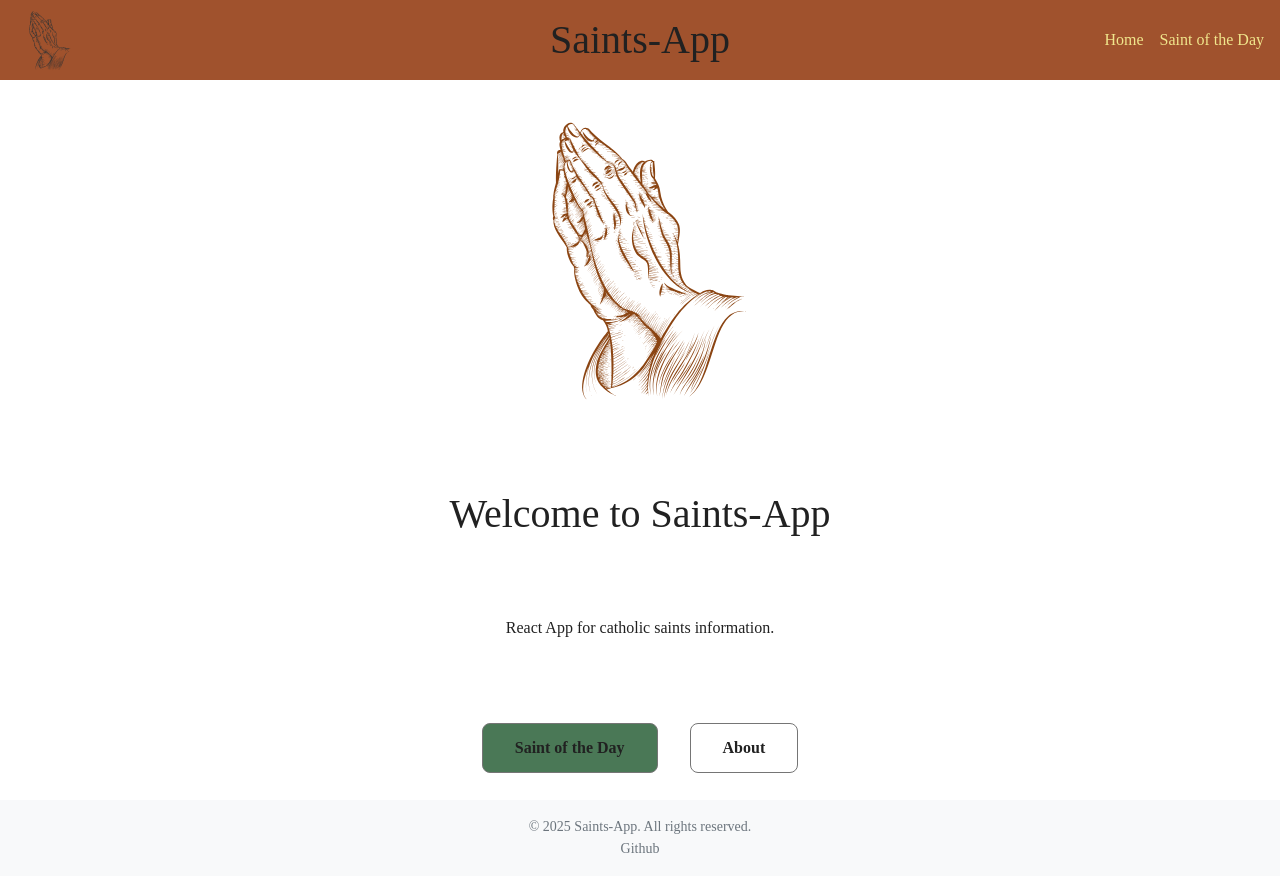
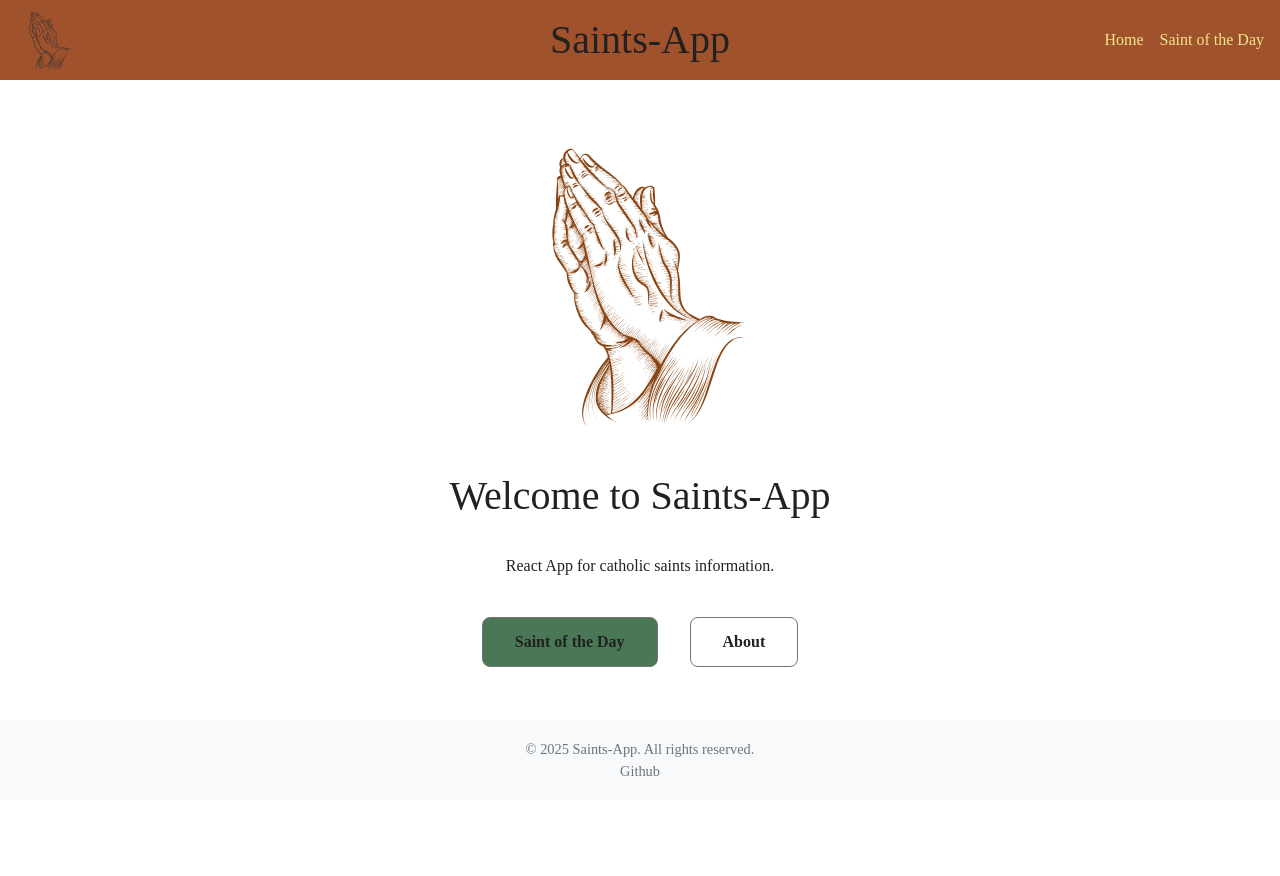
Before and after one commit to cybreuil/saints-app, a React (Vite) app: page / in a window 1280 px wide. After the commit the page ends 800 px from the top, so only its background shows below. Built offline with nearby package versions, Linux system fonts and the light colour scheme.

Commit message:
fix display presentation

```diff
--- a/src/components/Footer/Footer.css
+++ b/src/components/Footer/Footer.css
@@ -1,11 +1,12 @@
 .footer {
+	height: var(--footer-height);
 	display: flex;
 	flex-direction: column;
 	align-items: center;
+	justify-content: center;
 	gap: 0.5rem;
 	background-color: #f8f9fa;
-	padding: 20px;
-	font-size: 14px;
+	font-size: 0.9rem;
 	color: #6c757d;
 }
 .footer a {
--- a/src/pages/HomePage/HomePage.css
+++ b/src/pages/HomePage/HomePage.css
@@ -1,12 +1,12 @@
 .presentation {
-	min-height: calc(100vh - var(--header-height));
+	min-height: calc(100vh - var(--header-height) - var(--footer-height));
 	max-width: 1200px;
-	margin: 0 auto;
+	align-self: center;
+	padding: 2rem;
 	display: flex;
 	flex-direction: column;
 	align-items: center;
 	justify-content: space-around;
-	gap: 2rem;
 }
 
 .home-nav {
--- a/src/styles/variables.css
+++ b/src/styles/variables.css
@@ -40,4 +40,5 @@
 
 	/* Interface */
 	--header-height: 80px;
+	--footer-height: 80px;
 }
```
